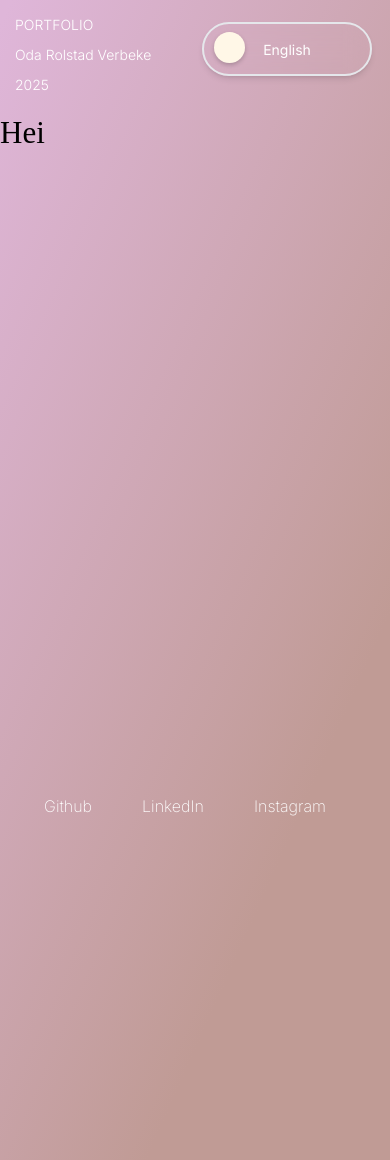
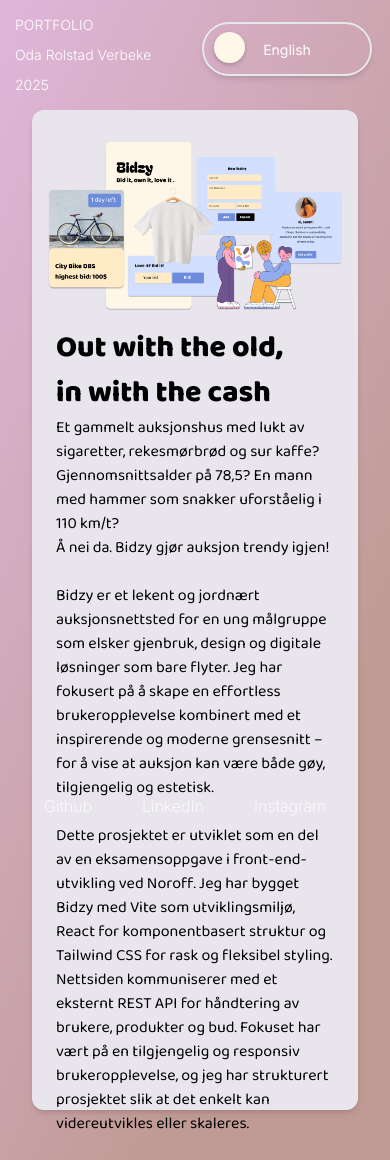
Before and after one commit to Kittypoda/Portfolio, a React (Vite) app: page /bidzy in a window 390 px wide. Built offline with nearby package versions, Linux system fonts and the light colour scheme; a web font is replaced by a local one.

Commit message:
bidzy banner and description

```diff
--- a/src/index.css
+++ b/src/index.css
@@ -1,6 +1,8 @@
 @import url('https://fonts.googleapis.com/css2?family=Bakbak+One&family=Inter:ital,opsz,wght@0,14..32,100..900;1,14..32,100..900&display=swap');
 @import "slick-carousel/slick/slick.css";
 @import "slick-carousel/slick/slick-theme.css";
+
+@import url('https://fonts.googleapis.com/css2?family=Baloo+2:wght@400..800&display=swap');
 
 
 @tailwind base;
--- a/src/pages/Bidzy.jsx
+++ b/src/pages/Bidzy.jsx
@@ -1,12 +1,70 @@
 import { useNavigate } from "react-router-dom";
-
+import bidzyBanner from "../assets/images/bidzybanner.png";
 
 function Bidzy({ language }) {
   const navigate = useNavigate();
 
   return (
-    <main>
-      <h1>Hei</h1>
+    <main className="bg-[#E9E5ED] mx-8 rounded-xl shadow-md">
+      <section className="px-4 md:px-6 pt-8 flex justify-center">
+        <div className="max-w-5xl">
+          <img src={bidzyBanner} alt="banner" className="w-full h-auto" />
+        </div>
+      </section>
+
+      <section>
+        <div className="px-6 md:px-20">
+          <h1 className="font-baloo font-extrabold text-[30px] md:text-[45px]">
+
+            Out with the old, <br></br>in with the cash
+
+          </h1>
+
+          <p className="font-baloo text-black text-md md:text-lg max-w-[700px]">
+            {language === "no" ? (
+              <>
+                An old auction house filled with the smell of cigarettes, shrimp sandwiches, and burnt coffee? Average age 78.5? A man with a gavel mumbling at lightning speed? <br></br>
+                Not anymore.
+                Bidzy is here to make auctions cool again.<br></br> <br></br>
+                <p className="font-baloo text-black text-md md:text-lg max-w-[700px]">
+                This playful, down-to-earth auction site is designed for a young audience that loves sustainability, style, and smooth digital experiences. I focused on creating an effortless user journey paired with a fresh, inspiring interface – proving that auctions can be fun, modern, and beautifully intuitive.
+                </p>
+              </>
+            ) : (
+              <>
+                Et gammelt auksjonshus med lukt av sigaretter, rekesmørbrød og sur kaffe?
+                Gjennomsnittsalder på 78,5? En mann med hammer som snakker uforståelig i 110 km/t?
+                <br />
+                Å nei da.
+                Bidzy gjør auksjon trendy igjen!
+                <br /><br />
+                Bidzy er et lekent og jordnært auksjonsnettsted for en ung målgruppe som elsker gjenbruk, design og digitale løsninger som bare flyter.
+                Jeg har fokusert på å skape en effortless brukeropplevelse kombinert med et inspirerende og moderne grensesnitt – for å vise at auksjon kan være både gøy, tilgjengelig og estetisk.
+              </>
+            )}
+          </p>
+
+          <br />
+
+          <p className="font-baloo text-black text-md md:text-lg max-w-[700px]">
+            {language === "no" ? (
+              <>
+                This project was developed as part of a front-end development exam at Noroff.
+                I built Bidzy using Vite as the development environment, React for component-based structure, and Tailwind CSS for fast and flexible styling.
+                The site communicates with an external REST API for handling users, products, and bids.
+                The focus has been on an accessible and responsive user experience, and the project is structured to be easily extended or scaled.
+              </>
+            ) : (
+              <>
+                Dette prosjektet er utviklet som en del av en eksamensoppgave i front-end-utvikling ved Noroff.
+                Jeg har bygget Bidzy med Vite som utviklingsmiljø, React for komponentbasert struktur og Tailwind CSS for rask og fleksibel styling.
+                Nettsiden kommuniserer med et eksternt REST API for håndtering av brukere, produkter og bud.
+                Fokuset har vært på en tilgjengelig og responsiv brukeropplevelse, og jeg har strukturert prosjektet slik at det enkelt kan videreutvikles eller skaleres.
+              </>
+            )}
+          </p>
+        </div>
+      </section>
     </main>
   );
 }
--- a/src/pages/Work.jsx
+++ b/src/pages/Work.jsx
@@ -37,7 +37,7 @@
       <section className="block md:hidden py-8">
         <SlickSlider {...mobileSettings}>
           {cards.map((card, index) => (
-            <div key={index} className="px-2">
+            <div key={index} className="">
               <Link to={card.link}>
               <div className="mx-auto max-w-[95%] sm:max-w-[85%] aspect-[4/5]">
 
--- a/tailwind.config.js
+++ b/tailwind.config.js
@@ -2,7 +2,11 @@
 export default {
   content: ['./index.html', './src/**/*.{js,jsx}'],
   theme: {
-    extend: {},
-  },
+    extend: {
+      fontFamily: {
+        baloo: ['"Baloo 2"', 'cursive'],
+      },
+    },
+    },
   plugins: [],
 };
```
Also changed, not shown: src/assets/images/bidzybanner.png (added).
